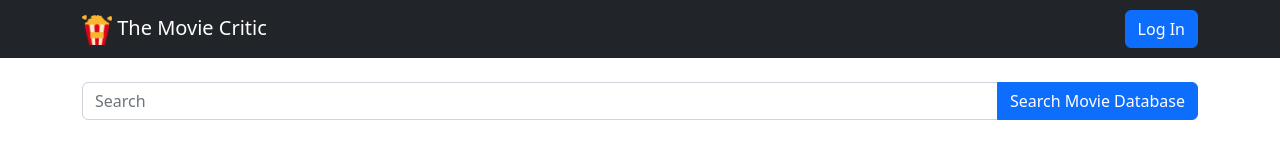
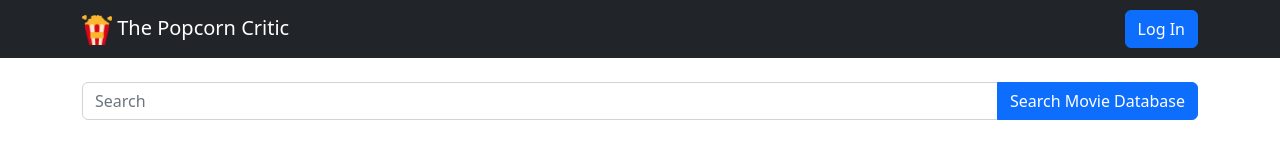
Before and after one commit to team-9-movies/front-end, a React (Create React App) app: page / in a window 1280 px wide. Shown: the top 148 px of the page. Built offline with nearby package versions, Linux system fonts and the light colour scheme; no server answers.

Commit message:
corrected fav modal & added container

```diff
--- a/src/components/Favorites.js
+++ b/src/components/Favorites.js
@@ -8,6 +8,7 @@ import { useAuth0 } from '@auth0/auth0-react';
 import FavoritesDetailsModal from "./FavoritesDetailsModal";
 import DetailsButton from "./DetailsButton";
 import MovieDeleteButton from "./MovieDeleteButton";
+import { Container } from "react-bootstrap";
 
 const Movies = (props) => {
 
@@ -57,7 +58,7 @@ const Movies = (props) => {
 
 
   return (
-    <>
+    <Container>
       {movies.length === 0 ?
         <>
           <h3 className="mt-4"> You don't have favorites yet! </h3>
@@ -115,7 +116,7 @@ const Movies = (props) => {
         )
         )}
       </Row>
-    </>
+    </Container>
   );
 };
 
--- a/src/components/FavoritesDetailsModal.js
+++ b/src/components/FavoritesDetailsModal.js
@@ -30,14 +30,13 @@ const FavoritesDetailsModal = (props) => {
                     <p className="g-1" ><span className="fw-bold">Rating:</span> {props.selectedItem.vote_average}/10</p>
                     {props.selectedItem.overview}
 
-                    // To Display the Reviews
-                    {/* {props.selectedItem.reviews.length == 0 ?
+                    {props.selectedItem.reviews && props.selectedItem.reviews.length == 0 ?
                         <>
-                            <h3>No reviews avaialble for this title.</h3>
+                            <h3>No reviews available for this title.</h3>
                             <p>Be the first!</p>
                         </>
                         :
-                            props.selectedItem.reviews.map((review, idx) =>
+                        props.selectedItem.reviews && props.selectedItem.reviews.map((review, idx) =>
                                 <Accordion defaultActiveKey="0" key={idx}>
                                     <Accordion.Item eventKey="0">
                                         <Accordion.Header>User Review</Accordion.Header>
@@ -49,7 +48,7 @@ const FavoritesDetailsModal = (props) => {
                                     </Accordion.Item>
                                 </Accordion>
                             )
-                    } */}
+                    }
 
                 </Modal.Body>
 
--- a/src/components/Header.js
+++ b/src/components/Header.js
@@ -18,7 +18,7 @@ const Header = () => {
   return (
     <Navbar bg="dark" variant="dark">
       <Container>
-        <Navbar.Brand><img alt="" src="/popcorn.png" width="30" height="30" className="d-inline-block align top"/>{' '}The Movie Critic</Navbar.Brand>
+        <Navbar.Brand><img alt="" src="/popcorn.png" width="30" height="30" className="d-inline-block align top"/>{' '}The Popcorn Critic</Navbar.Brand>
         <Navbar.Collapse className="justify-content-end">
           {isAuthenticated
             ?
```
